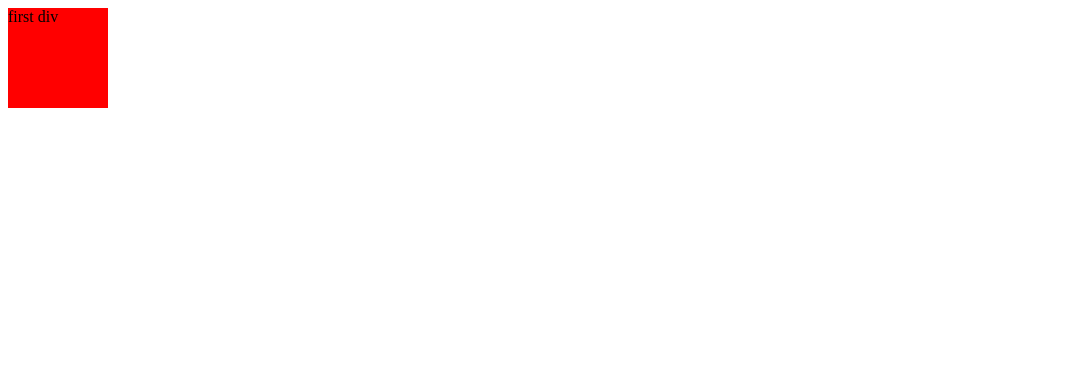
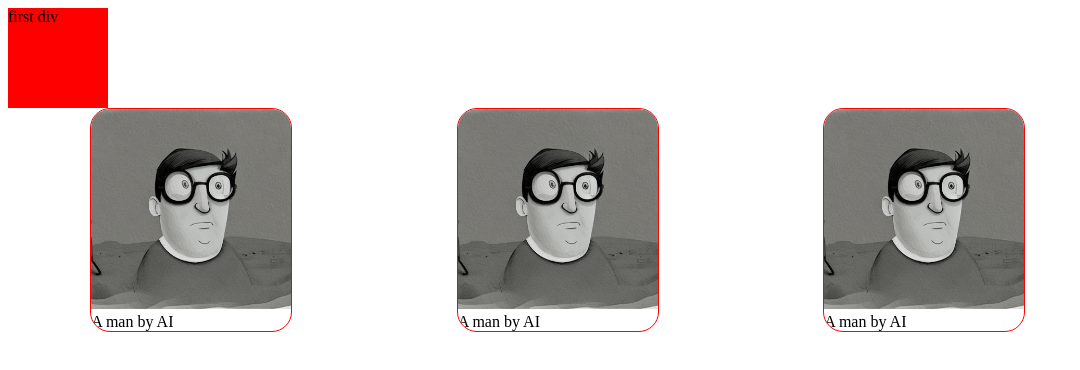
Before and after one commit to emanoj1/demo-t1w2-effects, a plain HTML site: page index.html in a window 1280 px wide. Shown: the whole page, without its empty margins (0-1080 px from the left). Drawn offline with Linux system fonts and the light colour scheme.

Commit message:
Image 1 added with CSS styling

```diff
--- a/index.css
+++ b/index.css
@@ -14,3 +14,30 @@
     background-color: aqua;
 }
 /*The above creates a hover trigger*/
+
+img {
+    width:200px;
+}
+
+.card-parent {
+    display: flex;
+    justify-content: space-around;
+}
+
+.card {
+    border: 1px solid red;
+    border-radius: 20px;
+    overflow:hidden; /*text won't go outside of the parent*/
+}
+
+.card:hover {
+    transform: scale(1.1);
+    box-shadow: 0px 0px 15px 5px black;
+    transition: 0.5s;
+}
+
+.second {
+    width:100px;
+    height:100px;
+    background-color: red;
+}
--- a/index.html
+++ b/index.html
@@ -10,5 +10,23 @@
 <body>
     <div id="first">first div</div> <!--div is a block element*/-->
     <!-- <span id="hello" class="bye">FIRST SPAN</span> span is an inline element-->
+
+    <div class="card-parent">
+
+        <div class="card">
+        <img src="./images/specs-man-ai.jpg">
+        <div>A man by AI</div>
+        </div>
+
+        <div class="card">
+        <img src="./images/specs-man-ai.jpg">
+        <div>A man by AI</div>
+        </div>
+
+        <div class="card">
+        <img src="./images/specs-man-ai.jpg">
+        <div>A man by AI</div>
+        </div>
+<div>
 </body>
 </html>
```
Also changed, not shown: images/specs-man-ai.jpg (added).
